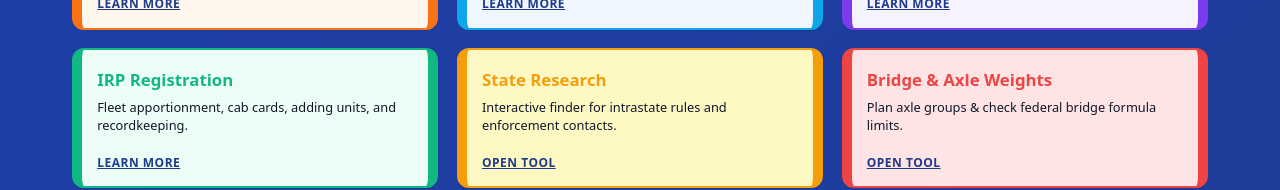
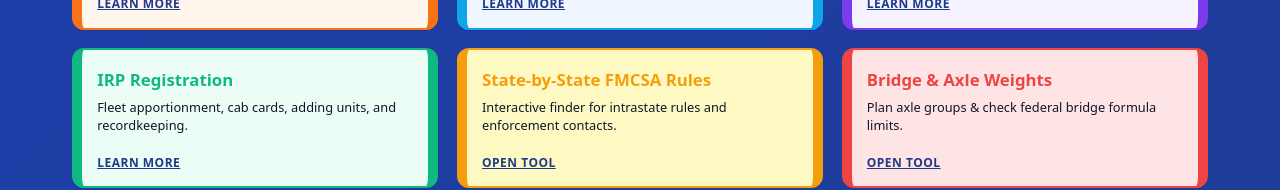
Before and after one commit to Cocodog2014/fixdq-Prod, a React (Vite) app: page /states in a window 1280 px wide. Shown: the part 632-822 px from the top of the page. Built offline with nearby package versions, Linux system fonts and the light colour scheme; no server answers.

Commit message:
hanged the state by state rules finder

```diff
--- a/src/pages/States/States.jsx
+++ b/src/pages/States/States.jsx
@@ -42,7 +42,7 @@
             <a className="mini-link" href="#irp">Learn More</a>
           </div>
           <div className="landing-card states-card-research">
-            <h3>State Research</h3>
+            <h3>State-by-State FMCSA Rules</h3>
             <p>Interactive finder for intrastate rules and enforcement contacts.</p>
             <a className="mini-link" href="#state-rules-tool">Open Tool</a>
           </div>
```
